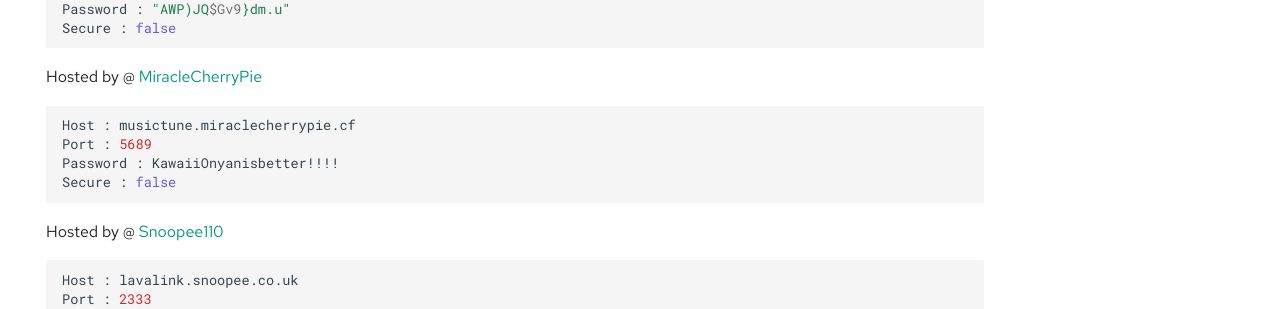
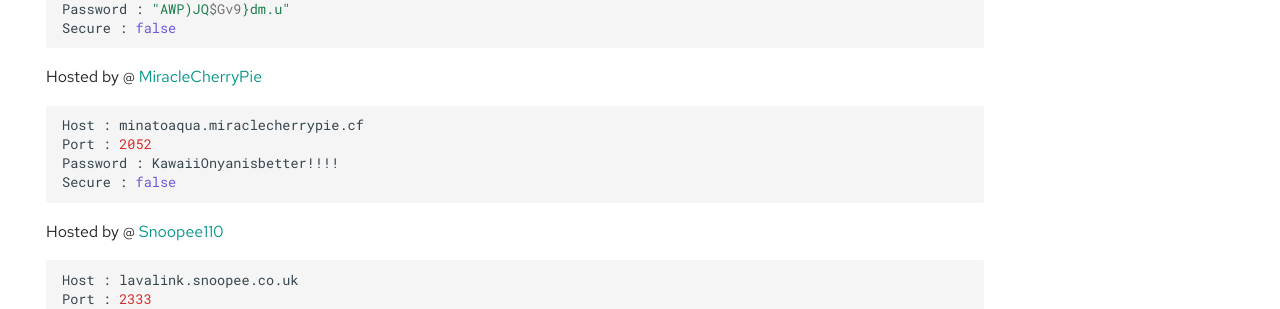
Before and after one commit to DarrenOfficial/lavalink-list, an MkDocs documentation site: the page built from docs/NoSSL/lavalink-without-ssl.md, in a window 1280 px wide and 900 px high, scrolled down 2495 px. Shown: the part 144-453 px from the top of the window. Built offline with MkDocs 1.6.1 and Material for MkDocs 9.7.7, drawn with Linux system fonts in a browser that asks for light colours; comment, search, counter and statistics services are not loaded.

Commit message:
Update lavalink-without-ssl.md

````diff
--- a/docs/NoSSL/lavalink-without-ssl.md
+++ b/docs/NoSSL/lavalink-without-ssl.md
@@ -132,8 +132,8 @@ Secure : false
 
 Hosted by @ [MiracleCherryPie](https://github.com/MiracleCherryPie)
 ```bash
-Host : musictune.miraclecherrypie.cf
-Port : 5689
+Host : minatoaqua.miraclecherrypie.cf
+Port : 2052
 Password : KawaiiOnyanisbetter!!!!
 Secure : false
 ```
````
